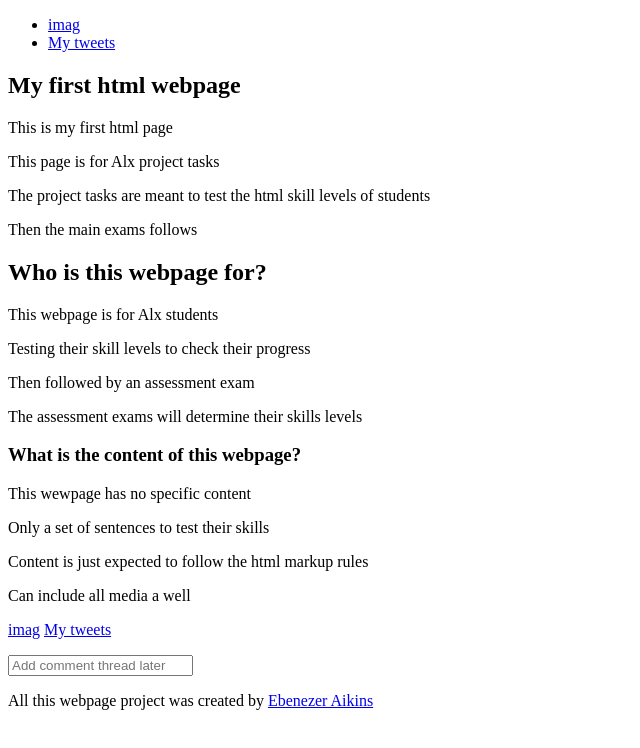
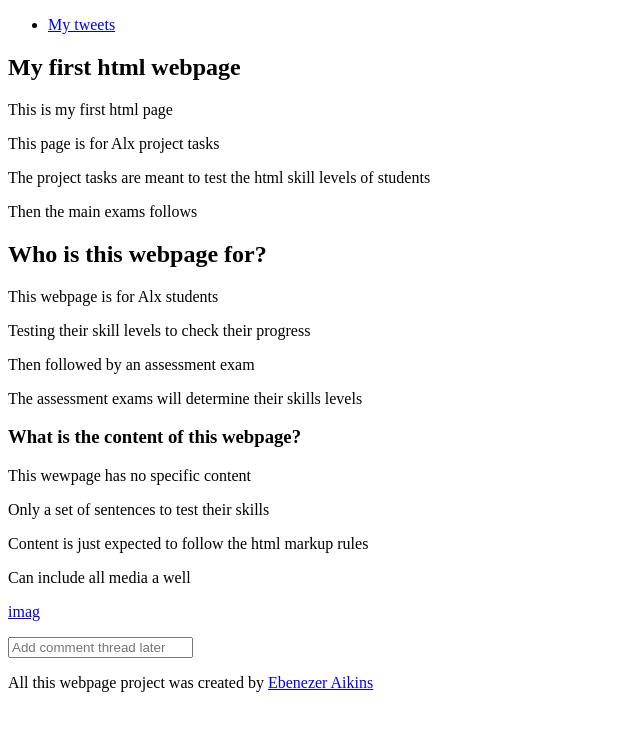
Before and after one commit to Ebenezer74/My_First_Portfolio, a plain HTML site: page html_basic/index.html in a window 1280 px wide. Shown: the whole page, without its empty margins (0-640 px from the left). Drawn offline with Linux system fonts and the light colour scheme.

Commit message:
Another changes made

```diff
--- a/html_basic/index.html
+++ b/html_basic/index.html
@@ -6,10 +6,11 @@
     <body>
 
         <header>
+            <nav>
                 <ul>
-                    <li> <a href="https://i.ibb.co/gTDZZT8/ALX-Logo-07.png">imag</a></li>
                     <li> <a href="tweets.html">My tweets</a></li>
                 </ul>
+            </nav>
         </header>
         <main>
             <article>
@@ -32,7 +33,6 @@
                 <p>Can include all media a well</p>
 
                 <a href="https://i.ibb.co/gTDZZT8/ALX-Logo-07.png">imag</a>
-                <a href="tweets.html">My tweets</a>
 
             </article>
             <aside>
```
Also changed, not shown: html_basic/tweets.html (+2 -3 lines).
